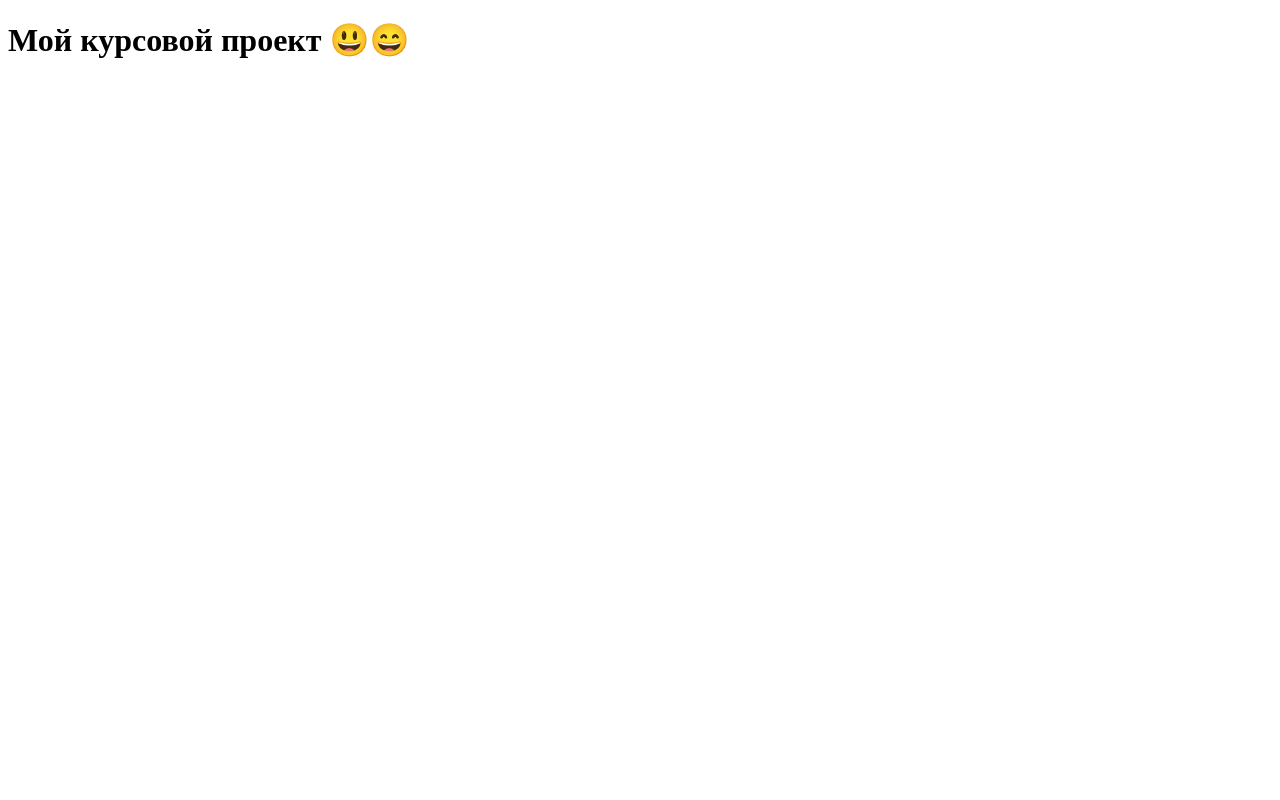
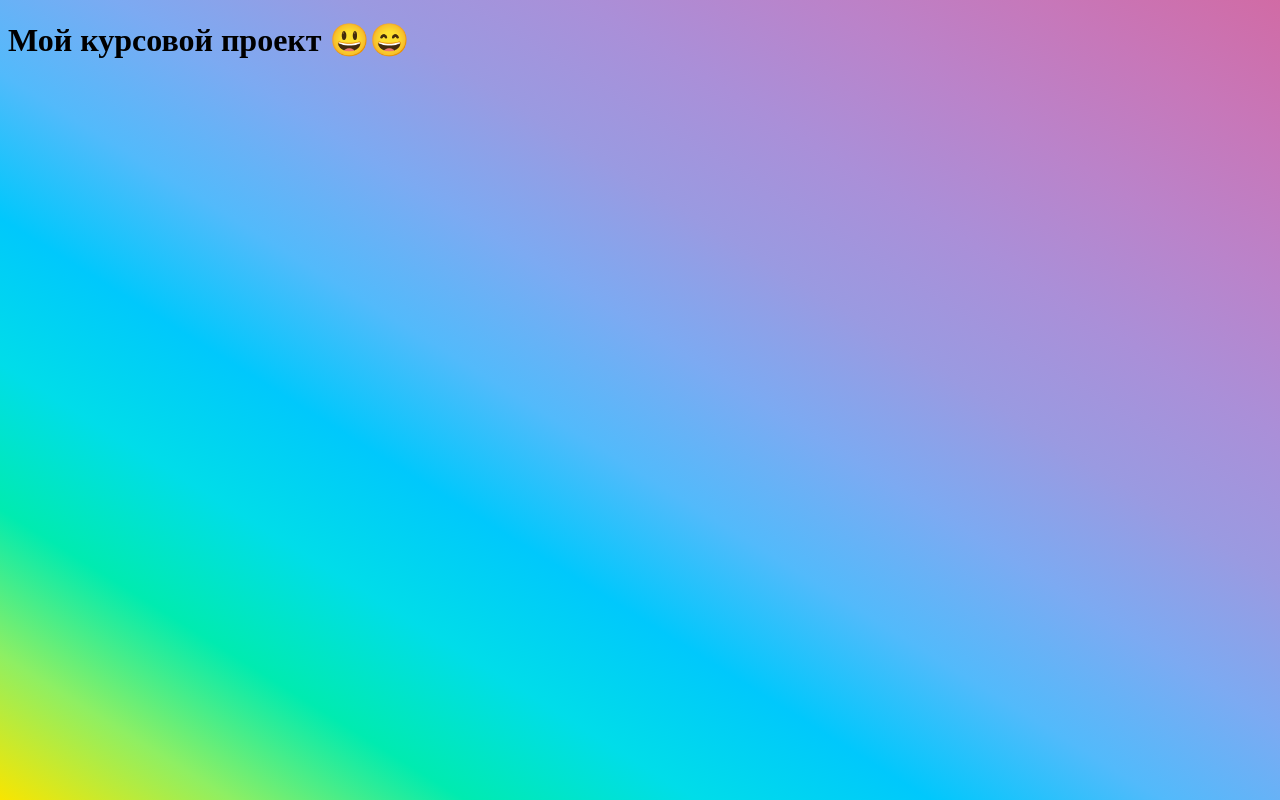
Before and after one commit to limeInTheDark/course-project, a plain HTML site: page index.html in a window 1280 px wide. Drawn offline with Linux system fonts and the light colour scheme.

Commit message:
Added styles

```diff
--- a/index.html
+++ b/index.html
@@ -6,6 +6,15 @@
         content="width=device-width, user-scalable=no, initial-scale=1.0, maximum-scale=1.0, minimum-scale=1.0">
   <meta http-equiv="X-UA-Compatible" content="ie=edge">
   <title>Document</title>
+  <style>
+    html, body {
+      min-height: 100%;
+    }
+    body {
+      background-image: linear-gradient(to left bottom, #d16ba5, #c777b9, #ba83ca, #aa8fd8, #9a9ae1, #7caaf2, #52bafb, #00c8fc, #00dde9, #00ebb0, #8eef63, #f9e500);
+      background-repeat: no-repeat;
+    }
+  </style>
 </head>
 <body>
   <h1>Мой курсовой проект 😃😄</h1>
```
